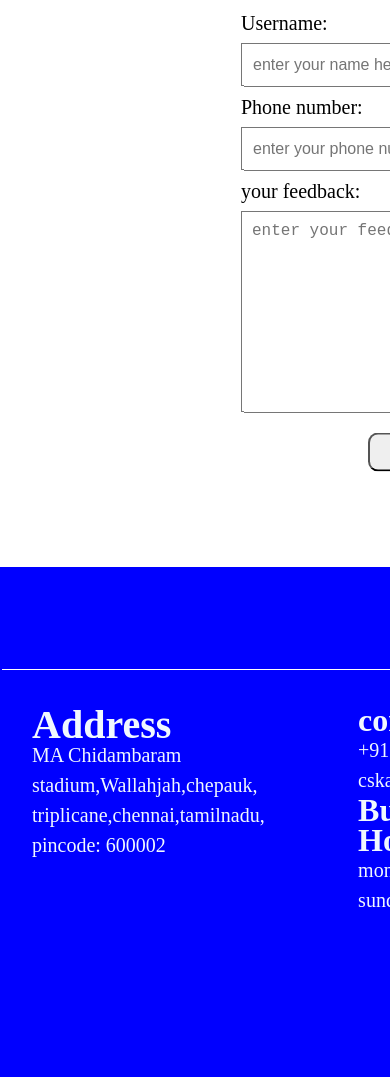
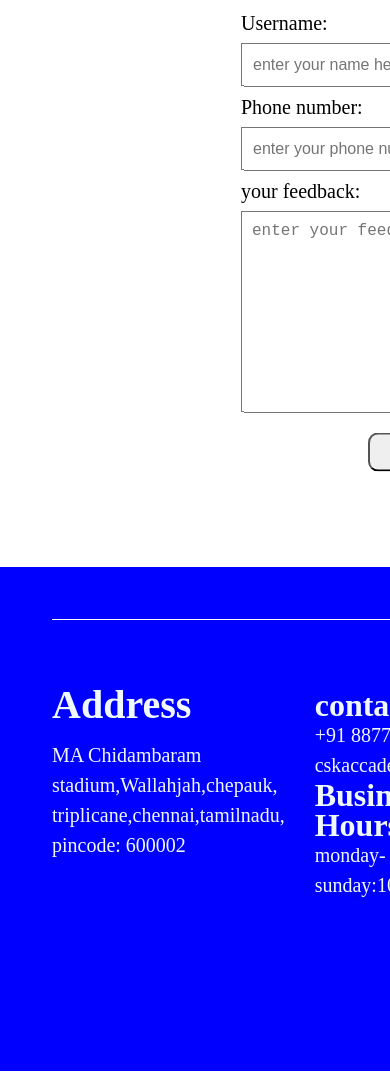
Before and after one commit to deepan001t/cricket-academy, a plain HTML site: page about.html in a window 390 px wide. Shown: the part 1559-2636 px from the top of the page. Drawn offline with Linux system fonts and the light colour scheme.

Commit message:
home page

```diff
--- a/about.css
+++ b/about.css
@@ -118,31 +118,11 @@
     .menu{
         width: 120vh;
     }
-    .footer{
-        border-top: 1px solid white;
-        display: flex;
-        column-gap: 30px;
-        /* grid-template-columns: 1fr 1fr 1fr; */
-        /* margin: 100px; */
-        color: aliceblue;
-        /* padding: 30px; */
-    }
+
     .about h1{
         /* border: 2px solid ; */
         width: 100vh;
         font-size: 40px;
-    }
-
-    .footer{
-        border-top: 1px solid white;
-        height: 30vh;
-        display: flex;
-        column-gap: 30px;
-        /* grid-template-columns: 1fr 1fr 1fr; */
-        margin-top: 100px;
-        color: aliceblue;
-        padding: 10px;
-        padding-left: 0px;
     }
 
 }
@@ -209,14 +189,11 @@
 
 .footer{
     border-top: 1px solid white;
-    height: 30vh;
-    display: flex;
-    column-gap: 30px;
-    /* grid-template-columns: 1fr 1fr 1fr; */
-    margin-top: 100px;
+    height: 40vh;
+    display: grid;
+    grid-template-columns: 1fr 1fr 1fr;
+    margin: 50px;
     color: aliceblue;
-    /* padding: 30px; */
-    /* padding-left: 200px; */
 }
 .addres h1:hover{
     color: rgb(247, 177, 0);
@@ -225,30 +202,31 @@
     color: rgb(247, 177, 0);
 }
 .fffff{
-    border: 2px rgba(250, 17, 17, 0) solid;
+    border: 2px rgba(255, 255, 255, 0) solid;
     margin-top: 80px;
     background-color: blue;
     margin-bottom: 0px;
-    height: 60vh;
+    height: 500px;
 
 }
 .addres{
     /* border: 2px solid black; */
-    padding: 30px;
+    padding-top: 70px;
     font-size: 20px;
     line-height: 30px;
     /* margin-top: 40px; */
 }
 .addres h1{
-    /* margin-bottom: 20px; */
+    margin-bottom: 20px;
 }
 
 .contact{
     /* border: 2px solid black; */
-    /* height: 200px; */
+    height: 200px;
+    padding-left: 30px;
 
     line-height: 30px;
-    padding: 25px;
+    padding-top: 70px;
 }
 .contact p{
     font-size: 20px;
@@ -263,8 +241,8 @@
     /* border: 2px solid black; */
     font-size: 20px;
     line-height: 30px;
-     padding:25px;
-    /* padding-left: 30px; */
+    padding-top: 70px;
+    padding-left: 20px;
 }
 .links a{
     text-decoration: none;
@@ -274,7 +252,6 @@
 .links p a:hover{
     color: rgb(247, 177, 0);
 }
-
 
 .aform{
     /* border: 2px solid; */
--- a/bat.css
+++ b/bat.css
@@ -151,6 +151,32 @@
     .service .bars{
         display: block;
     }
+    .box2{
+        /* border: 3px solid black; */
+        display: grid;
+        grid-template-columns: 1fr;
+        width: 100%;
+    }
+    .menu{
+        width: 120vh;
+    }
+    .links{
+        /* border: 2px solid black; */
+        font-size: 20px;
+        line-height: 30px;
+        padding-top: 70px;
+        /* padding-left: 30px; */
+    }
+
+    .fffff{
+        border: 2px rgba(224, 13, 13, 0) solid;
+        margin-top: 80px;
+        background-color: blue;
+        margin-bottom: 0px;
+        height: 500px;
+        width: 110vh;
+
+    }
 }
 
 
@@ -188,7 +214,7 @@
     height: 40vh;
     display: grid;
     grid-template-columns: 1fr 1fr 1fr;
-    margin: 100px;
+    margin: 50px;
     color: aliceblue;
 }
 .addres h1:hover{
@@ -198,16 +224,16 @@
     color: rgb(247, 177, 0);
 }
 .fffff{
-    border: 2px rgba(255, 255, 255, 0) solid;
+    border: 2px rgba(224, 13, 13, 0) solid;
     margin-top: 80px;
     background-color: blue;
     margin-bottom: 0px;
-    height: 500px;
+    height: 400px;
 
 }
 .addres{
     /* border: 2px solid black; */
-    padding: 80px;
+    padding-top: 70px;
     font-size: 20px;
     line-height: 30px;
     /* margin-top: 40px; */
@@ -237,7 +263,7 @@
     font-size: 20px;
     line-height: 30px;
     padding-top: 70px;
-    padding-left: 30px;
+    padding-left: 20px;
 }
 .links a{
     text-decoration: none;
@@ -252,7 +278,7 @@
 .search{
     /* border: 2px solid ; */
     width: 300px;
-    padding: 30px;
+    /* padding: 30px; */
     text-align: center;
 }
 
--- a/bowl.css
+++ b/bowl.css
@@ -36,24 +36,6 @@
     text-decoration:none;
 
 }
-@media screen and (max-width:400px) {
-    .fffff{
-        border: 2px rgba(255, 255, 255, 0) solid;
-        margin-top: 80px;
-        background-color: blue;
-        margin-bottom: 0px;
-        height: 500px;
-        width: 200vh;
-
-    }
-    .service ul li a{
-        display: none;
-    }
-    .service .bars{
-        display: block;
-    }
-}
-
 
 .menubar{
     background-color: black;
@@ -149,23 +131,6 @@
     transition: 1.8s;
 
 }
-@media screen and (max-width:400px) {
-    .fffff{
-        border: 2px rgba(255, 255, 255, 0) solid;
-        margin-top: 80px;
-        background-color: blue;
-        margin-bottom: 0px;
-        height: 500px;
-        width: 200vh;
-
-    }
-    .box2 {
-        width: 100vh;
-    }
-    .batting{
-        width: 100vh;
-    }
-}
 
 .tips1 h1{
     font-size: 40px;
@@ -209,7 +174,7 @@
     height: 40vh;
     display: grid;
     grid-template-columns: 1fr 1fr 1fr;
-    margin: 100px;
+    margin: 50px;
     color: aliceblue;
 }
 .addres h1:hover{
@@ -228,7 +193,7 @@
 }
 .addres{
     /* border: 2px solid black; */
-    padding: 80px;
+    padding-top: 70px;
     font-size: 20px;
     line-height: 30px;
     /* margin-top: 40px; */
@@ -240,6 +205,7 @@
 .contact{
     /* border: 2px solid black; */
     height: 200px;
+    padding-left: 30px;
 
     line-height: 30px;
     padding-top: 70px;
@@ -258,7 +224,7 @@
     font-size: 20px;
     line-height: 30px;
     padding-top: 70px;
-    padding-left: 30px;
+    padding-left: 20px;
 }
 .links a{
     text-decoration: none;
@@ -268,6 +234,50 @@
 .links p a:hover{
     color: rgb(247, 177, 0);
 }
+
+@media screen and (max-width:400px) {
+    .fffff{
+        border: 2px rgba(255, 255, 255, 0) solid;
+        margin-top: 80px;
+        background-color: blue;
+        margin-bottom: 0px;
+        height: 500px;
+        width: 200vh;
+
+    }
+    .service ul li a{
+        display: none;
+    }
+    .service .bars{
+        display: block;
+    }
+    .box2{
+        border: 3px solid black;
+        display: grid;
+        grid-template-columns: 1fr;
+        width: 100%;
+    }
+    .menu{
+        width: 120vh;
+    }
+    .links{
+        border: 2px solid black;
+        font-size: 20px;
+        line-height: 30px;
+        padding-top: 70px;
+        /* padding-left: 30px; */
+    }
+
+    .fffff{
+        border: 2px rgba(224, 13, 13, 0.952) solid;
+        margin-top: 80px;
+        background-color: blue;
+        margin-bottom: 0px;
+        height: 400px;
+        width: 110vh;
+    }
+}
+
 
 .search{
     /* border: 2px solid ; */
--- a/feild.css
+++ b/feild.css
@@ -23,29 +23,6 @@
     display: flex;
     color:rgb(56, 56, 203);
 
-}
-@media screen and (max-width:400px) {
-    .fffff{
-        border: 2px rgba(255, 255, 255, 0) solid;
-        margin-top: 80px;
-        background-color: blue;
-        margin-bottom: 0px;
-        height: 500px;
-        width: 200vh;
-
-    }
-    .box2 {
-        width: 100vh;
-    }
-    .batting{
-        width: 100vh;
-    }
-    .service ul li a{
-        display: none;
-    }
-    .service .bars{
-        display: block;
-    }
 }
 
 
@@ -199,10 +176,10 @@
 
 .footer{
     border-top: 1px solid white;
-    height: 40vh;
+    height: 4vh;
     display: grid;
     grid-template-columns: 1fr 1fr 1fr;
-    margin: 100px;
+    margin: 50px;
     color: aliceblue;
 }
 .addres h1:hover{
@@ -216,12 +193,11 @@
     margin-top: 80px;
     background-color: blue;
     margin-bottom: 0px;
-    height: 500px;
-
+    height: 400px;
 }
 .addres{
     /* border: 2px solid black; */
-    padding: 80px;
+    padding-top: 70px;
     font-size: 20px;
     line-height: 30px;
     /* margin-top: 40px; */
@@ -251,7 +227,7 @@
     font-size: 20px;
     line-height: 30px;
     padding-top: 70px;
-    padding-left: 30px;
+    padding-left: 20px;
 }
 .links a{
     text-decoration: none;
@@ -279,6 +255,55 @@
     width: 70px;
     font-size: 20px;
 
+}
+@media screen and (max-width:400px) {
+    .fffff{
+        border: 2px rgba(255, 255, 255, 0) solid;
+        margin-top: 80px;
+        background-color: blue;
+        margin-bottom: 0px;
+        height: 500px;
+        width: 200vh;
+
+    }
+    .box2 {
+        width: 100vh;
+    }
+    .batting{
+        width: 100vh;
+    }
+    .service ul li a{
+        display: none;
+    }
+    .service .bars{
+        display: block;
+    }
+    .box2{
+        /* border: 3px solid black; */
+        display: grid;
+        grid-template-columns: 1fr;
+        width: 100%;
+    }
+    .menu{
+        width: 120vh;
+    }
+    .links{
+        /* border: 2px solid black; */
+        font-size: 20px;
+        line-height: 30px;
+        padding-top: 70px;
+        /* padding-left: 30px; */
+    }
+
+    .fffff{
+        border: 2px rgba(224, 13, 13, 0) solid;
+        margin-top: 80px;
+        background-color: blue;
+        margin-bottom: 0px;
+        height: 400px;
+        width: 110vh;
+
+    }
 }
 
 
--- a/home.css
+++ b/home.css
@@ -49,35 +49,27 @@
 }
 @media screen and (max-width:400px) {
     .fffff{
-        border: 2px rgba(255, 255, 255, 0) solid;
-        margin-top: 80px;
+        border: 2px rgba(231, 4, 4, 0) solid;
+        /* margin-top: 80px; */
         background-color: blue;
         margin-bottom: 0px;
-        height: 500px;
-        width: 200vh;
+        height: 300px;
+        width: 750px;
+    }
 
-    }
-    .grup{
-        width: 1200px;
-    }
-    .us{
-        width:1200px ;
-    }
     .image{
-        width: 190vh;
+        width: 100vh;
     }
     .photos{
-        margin-left: 500px;
+        margin-left: 200px;
     }
 
-    .content{
-        width: 190vh;
-    }
+
     .ppp{
-        padding-left: 400px;
+        padding-left: 40px;
     }
     .quotes {
-        width: 200vh;
+        width: 120vh;
     }
     .menu{
         width: 100%;
@@ -88,6 +80,8 @@
     .service .bars{
         display: block;
     }
+
+
 }
 
 .menubar{
@@ -158,7 +152,19 @@
     padding: 40px;
     /* background-color: rgba(95, 93, 89, 0.448); */
 }
-
+@media screen and (max-width:400px){
+    .content{
+        /* border: solid red 4px; */
+        height: 200vh;
+        display: grid;
+        grid-template-columns: 1fr;
+        row-gap: 20px;
+        column-gap: 40px;
+        padding: 40px;
+        width: 100vh;
+        /* background-color: rgba(95, 93, 89, 0.448); */
+    }
+}
 .box1{
     /* border: 3px solid black; */
     height: 40vh;
@@ -395,14 +401,34 @@
     font-size: 20px;
     /* margin-top: 50px; */
 }
+@media screen and (max-width:400px) {
+    .grup{
+        width: 1200px;
+    }
+    .us{
+        width:1200px ;
+    }
+    .about{
+        /* border: 4px solid black; */
+        height: 150vh;
+        display: flex;
+        padding-top: 200px;
+        flex-direction:row;
+        flex-wrap:wrap;
+        width: 100vh;
+        column-gap: 30px;
+        padding-left: 50px;
 
+
+    }
+}
 
 .footer{
     border-top: 1px solid white;
     height: 40vh;
     display: grid;
     grid-template-columns: 1fr 1fr 1fr;
-    margin: 100px;
+    margin: 50px;
     color: aliceblue;
 }
 .addres h1:hover{
@@ -421,7 +447,7 @@
 }
 .addres{
     /* border: 2px solid black; */
-    padding: 80px;
+    padding-top: 70px;
     font-size: 20px;
     line-height: 30px;
     /* margin-top: 40px; */
@@ -433,11 +459,12 @@
 .contact{
     /* border: 2px solid black; */
     height: 200px;
+    padding-left: 30px;
 
     line-height: 30px;
     padding-top: 70px;
 }
-.contact p {
+.contact p{
     font-size: 20px;
 }
 .contact h1:hover{
@@ -451,7 +478,7 @@
     font-size: 20px;
     line-height: 30px;
     padding-top: 70px;
-    padding-left: 30px;
+    padding-left: 20px;
 }
 .links a{
     text-decoration: none;
@@ -461,7 +488,6 @@
 .links p a:hover{
     color: rgb(247, 177, 0);
 }
-
 
 .search{
     /* border: 2px solid ; */
```
Also changed, not shown: bat.html (+2 -1 lines), bowl.html (+2 -2 lines), field.html (+2 -1 lines), home.html (+2 -1 lines).
